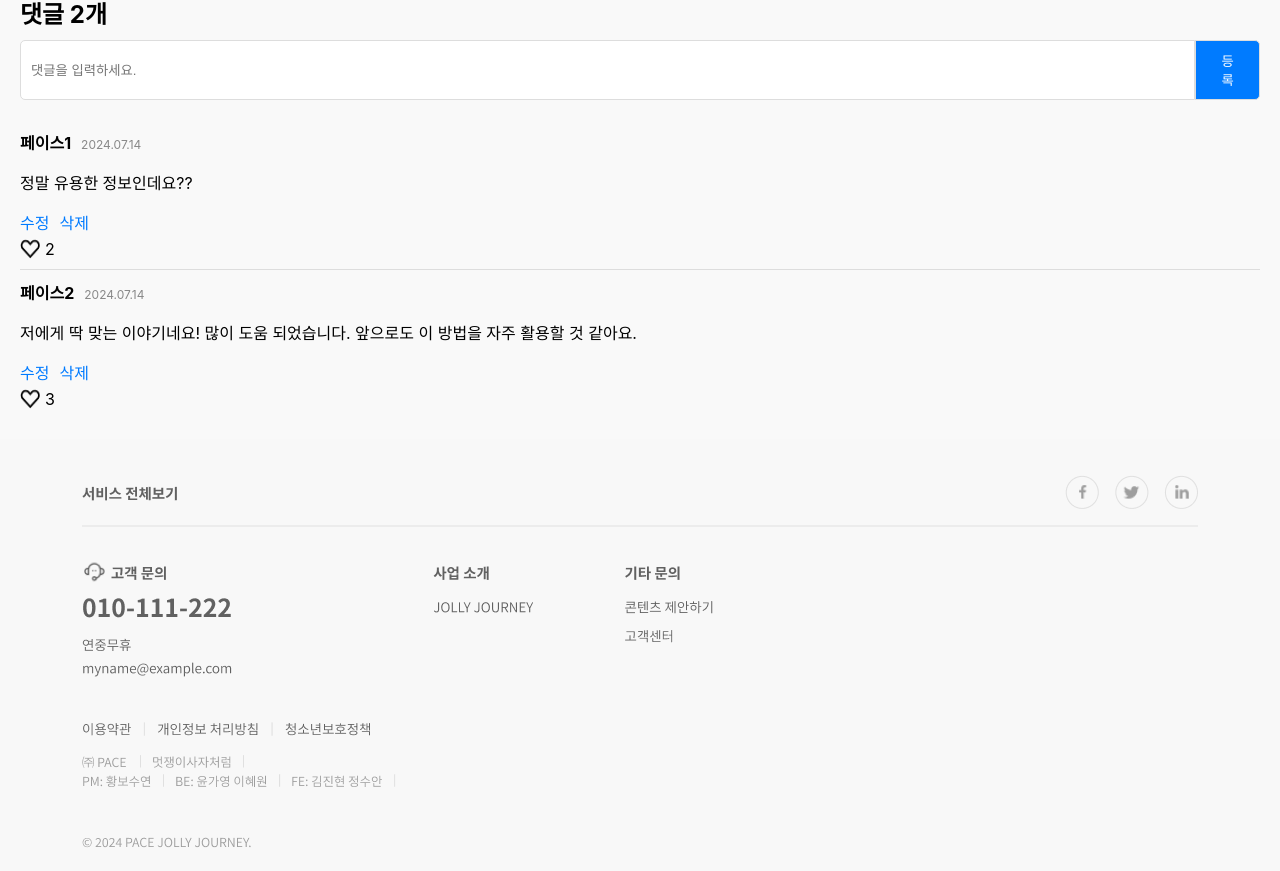
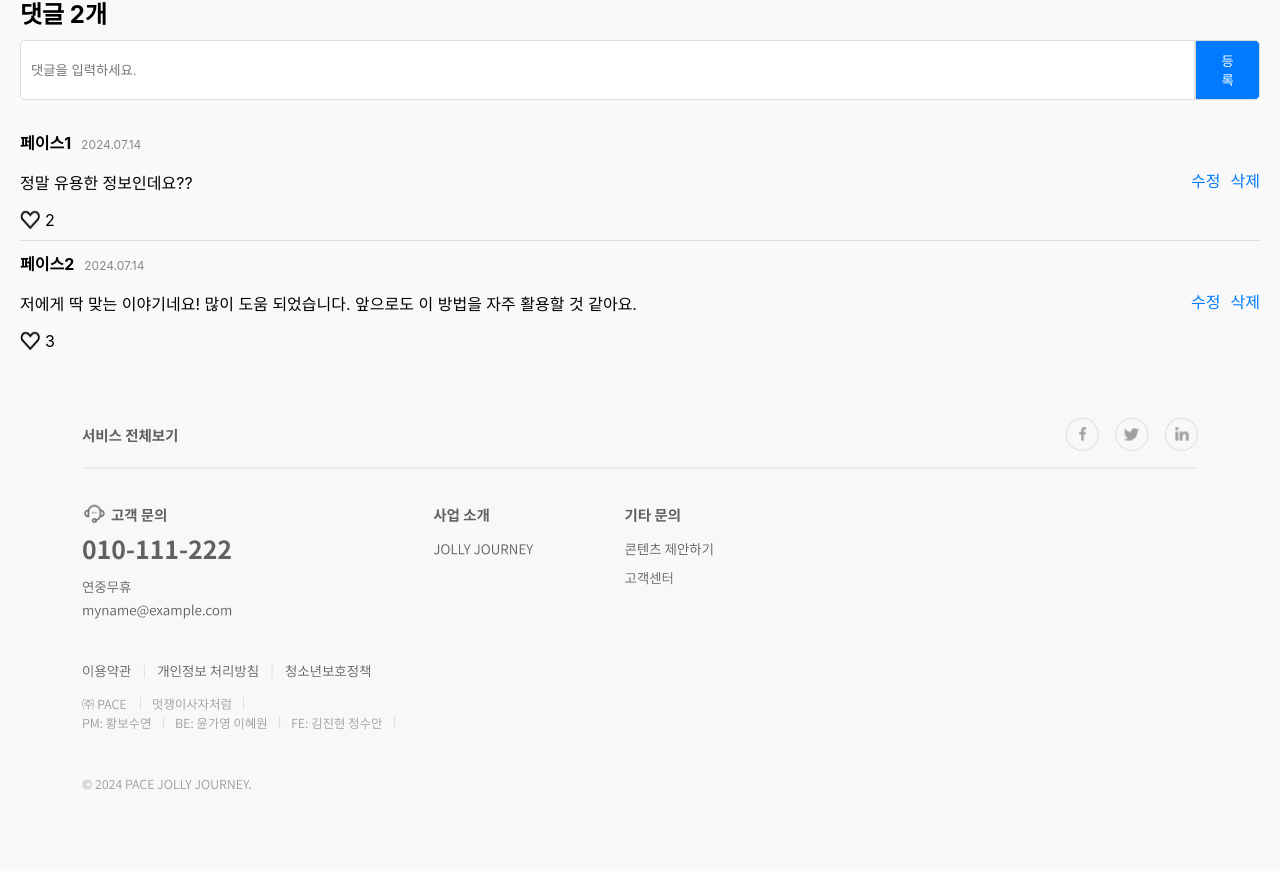
Before and after one commit to Likelion-YeungNam-Univ/12th-JollyJourney-FE, a React (Create React App) app: page /posts/1 in a window 1280 px wide. Shown: the part 880-1751 px from the top of the page. After the commit the page ends 1693 px from the top, so only its background shows below. Built offline with nearby package versions, Linux system fonts and the light colour scheme.

Commit message:
Change the layout of Comment features

```diff
--- a/src/components/board/PostDetail.css
+++ b/src/components/board/PostDetail.css
@@ -61,12 +61,19 @@
   }
 
   .comment-item {
+    display: flex;
+    justify-content: space-between;
+    align-items: center;
     border-top: 1px solid #ddd;
     padding: 10px 0;
   }
 
   .comment-item:first-child {
     border-top: none;
+  }
+
+  .comment-content {
+    flex-grow: 1;
   }
 
   .comment-user {
@@ -80,11 +87,11 @@
   }
 
   .comment-actions {
-    margin-top: 5px;
+    display: flex;
+    gap: 10px;
   }
 
   .comment-actions span {
-    margin-right: 10px;
     cursor: pointer;
     color: #007bff;
   }
@@ -92,7 +99,7 @@
   .comment-likes {
     display: flex;
     align-items: center;
-    margin-top: 5px;
+    margin-top: 10px;
   }
 
   .like-icon {
--- a/src/components/board/PostDetail.js
+++ b/src/components/board/PostDetail.js
@@ -92,6 +92,7 @@
         <div className="comments-list">
           {comments.map(comment => (
             <div key={comment.id} className="comment-item">
+              <div className="comment-content">
                 <span className="comment-user">{comment.user}</span>
                 <span className="comment-date">{comment.date}</span>
                 {editCommentId === comment.id ? (
@@ -106,10 +107,6 @@
                 ) : (
                   <p>{comment.text}</p>
                 )}
-              <div className="comment-actions">
-                <span onClick={() => handleEditComment(comment.id)}>수정</span>
-                <span onClick={() => handleDeleteComment(comment.id)}>삭제</span>
-              </div>
                 <div className="comment-likes">
                   <img
                     src={comment.liked ? filledHeart : emptyHeart}
@@ -120,6 +117,11 @@
                   <span>{comment.likes}</span>
                 </div>
               </div>
+              <div className="comment-actions">
+                <span onClick={() => handleEditComment(comment.id)}>수정</span>
+                <span onClick={() => handleDeleteComment(comment.id)}>삭제</span>
+              </div>
+            </div>
           ))}
         </div>
       </div>
```
Lines whose indentation alone changed are shown as unchanged.
